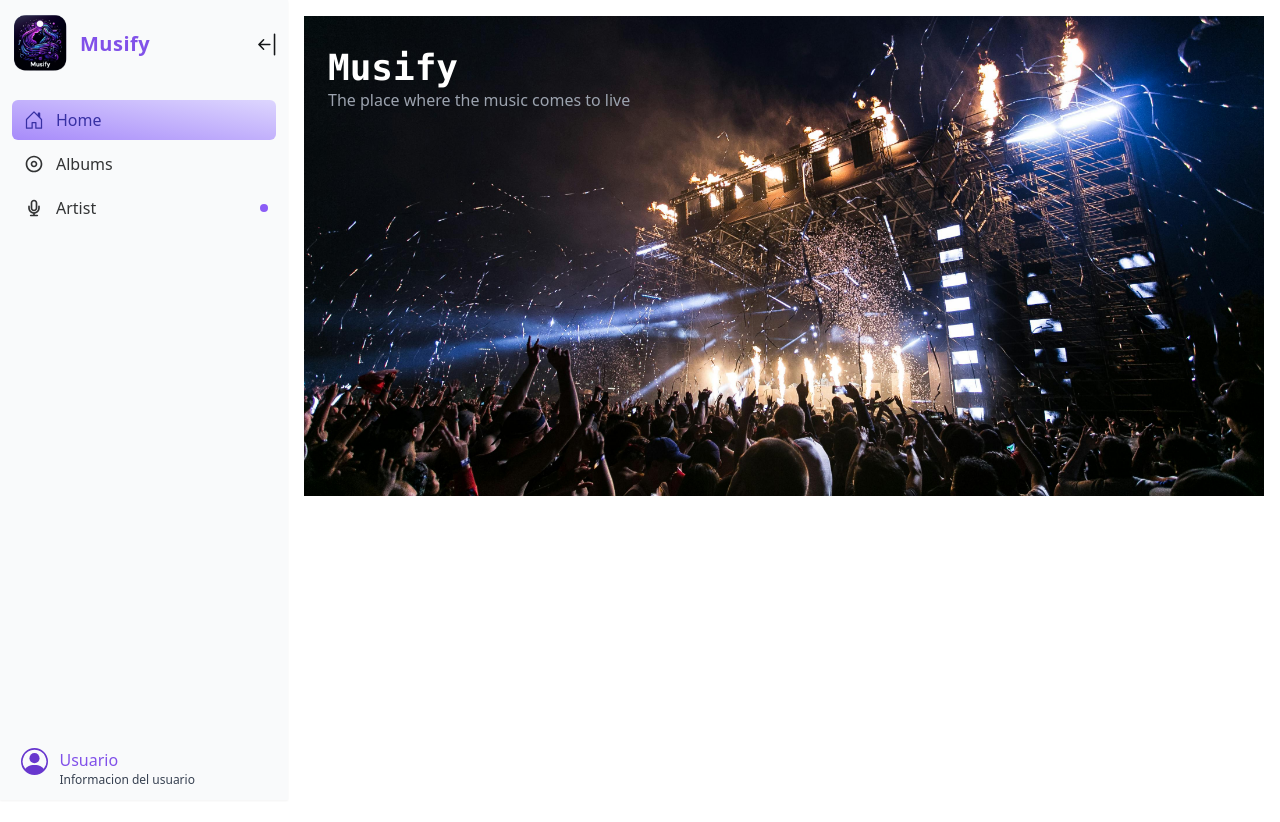
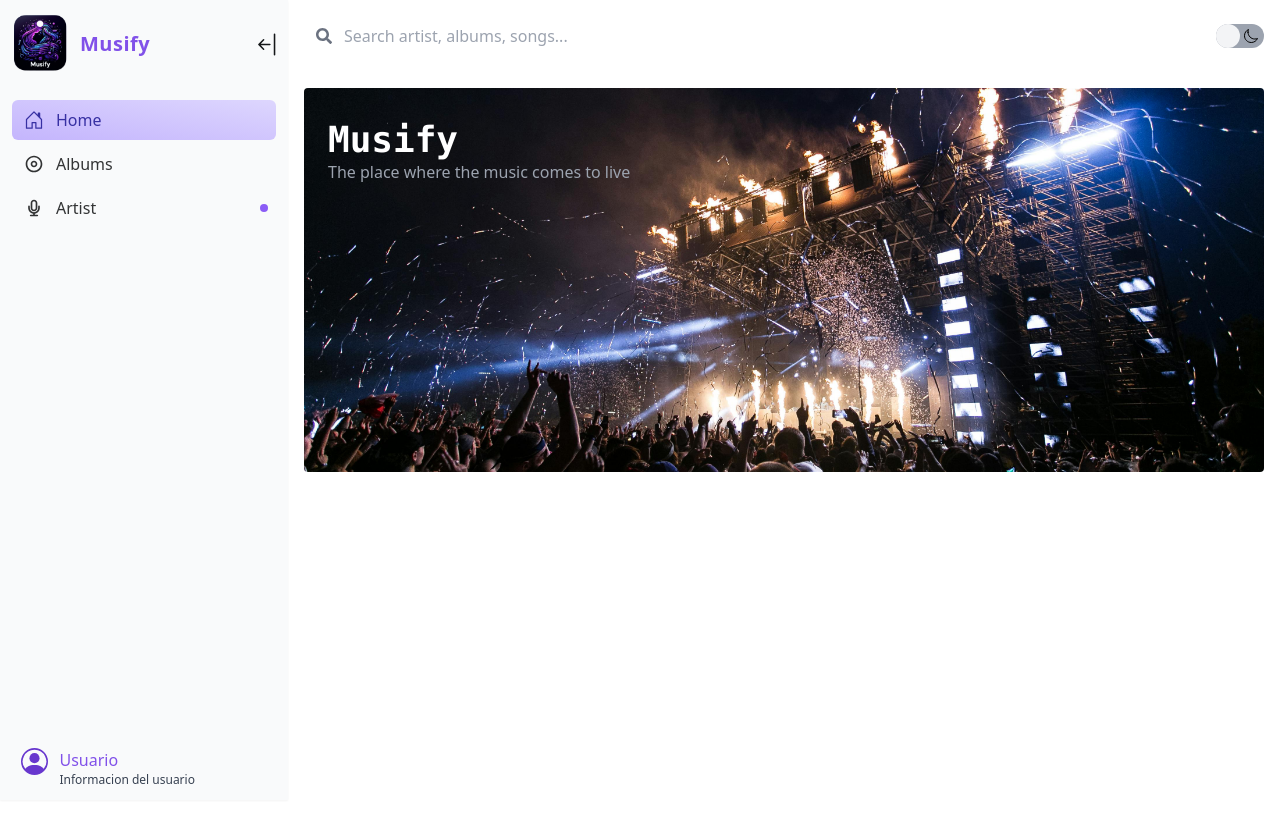
Before and after one commit to puj-course/fis_2024_g2, a React (Vite) app in the folder src/frontend/: page / in a window 1280 px wide. Shown: the top 822 px of the page. Before the commit the page ends 800 px from the top, so only its background shows below. Built offline with nearby package versions, Linux system fonts and the light colour scheme.

Commit message:
Header añadido y botón para modo oscuro

```diff
--- /dev/null
+++ b/src/frontend/src/components/darkModeToggle/DarkModeToggle.jsx
@@ -0,0 +1,47 @@
+import React, { useEffect, useState } from "react";
+
+//Iconos
+import { CiSun } from "react-icons/ci";
+import { IoMoonOutline } from "react-icons/io5";
+
+const DarkModeToggle = () => {
+    const [darkMode, setDarkMode] = useState(false);
+
+    useEffect(() => {
+        // Check localStorage for saved theme
+        const savedTheme = localStorage.getItem("theme");
+        if (savedTheme) {
+            const isDarkMode = savedTheme === "dark";
+            setDarkMode(isDarkMode);
+            document.documentElement.classList.toggle("dark", isDarkMode);
+        } else {
+            // Default to system preference if no saved theme
+            const prefersDarkMode = window.matchMedia(
+                "(prefers-color-scheme: dark)"
+            ).matches;
+            setDarkMode(prefersDarkMode);
+            document.documentElement.classList.toggle("dark", prefersDarkMode);
+        }
+    }, []);
+
+    const handleToggle = () => {
+        setDarkMode((prevMode) => {
+            const newMode = !prevMode;
+            document.documentElement.classList.toggle("dark", newMode);
+            localStorage.setItem("theme", newMode ? "dark" : "light");
+            return newMode;
+        });
+    };
+
+    return (
+        <div className="w-12 bg-gray-400 dark:bg-gray-800 rounded-full relative cursor-pointer h-6  flex justify-evenly items-center transition-all" onClick={handleToggle}>
+            <CiSun />
+            <IoMoonOutline />
+            <div
+                className={`w-1/2 h-full rounded-full bg-gray-100 dark:bg-gray-700 z-50 absolute top-0 ${darkMode ? "right-0" : "left-0"}`}
+            ></div>
+        </div>
+    );
+};
+
+export default DarkModeToggle;
--- /dev/null
+++ b/src/frontend/src/components/header/Header.jsx
@@ -0,0 +1,26 @@
+//Componentes
+import DarkModeToggle from "../darkModeToggle/DarkModeToggle";
+import { FaSearch } from 'react-icons/fa';
+
+const Header = () => {
+    return (
+        <header className="p-4 flex justify-between items-center">
+            {/* <input
+                type="text"
+                className="bg-transparent outline-none border-none bg-gray-100 dark:bg-darkNavBar px-4 py-2 w-1/2 rounded-lg"
+                placeholder="Search artist, albums, songs..."
+            /> */}
+            <div className="relative w-1/2">
+                <FaSearch className="absolute left-3 top-1/2 transform -translate-y-1/2 text-gray-500" />
+                <input
+                    type="text"
+                    className="bg-transparent outline-none border-none bg-gray-100 dark:bg-darkNavBar px-10 py-2 w-full rounded-lg"
+                    placeholder="Search artist, albums, songs..."
+                />
+            </div>
+            <DarkModeToggle />
+        </header>
+    );
+};
+
+export default Header;
--- a/src/frontend/src/components/sidebar/SideBar.jsx
+++ b/src/frontend/src/components/sidebar/SideBar.jsx
@@ -24,7 +24,7 @@ const SideBar = ({ children, expanded, setExpanded }) => {
                     ${expanded ? "w-72" : "w-[72px]"}
                 `}
         >
-            <nav className="h-full flex flex-col bg-[#F9FAFB] dark:bg-[#1D1E22] shadow-sm">
+            <nav className="h-full flex flex-col bg-[#F9FAFB] dark:bg-darkNavBar shadow-sm">
                 {/* Parte superior del SideBar*/}
                 <div
                     className={`h-[6rem]  flex items-centerp-1 pb-2 ${
@@ -113,7 +113,7 @@ export const SideBarItem = ({ icon, text, active, alert, path }) => {
             transition-colors
                 ${
                     active
-                        ? "bg-gradient-to-tr from-violet-400 to-violet-200 text-indigo-800 dark:from-zinc-700 dark:to-zinc-600 dark:text-white "
+                        ? "bg-gradient-to-tr from-violet-300 to-violet-200 text-indigo-800 dark:from-zinc-700 dark:to-zinc-600 dark:text-white "
                         : "hover:bg-violet-100 dark:hover:bg-zinc-800 text-[#323334] dark:text-[#CDCDCC]"
                 }
                 ${  expanded
--- a/src/frontend/src/index.css
+++ b/src/frontend/src/index.css
@@ -5,3 +5,36 @@
 .root {
   width: 100vw;
 }
+
+::-webkit-scrollbar {
+  width: .4rem;
+  padding: 4px;
+}
+
+::-webkit-scrollbar-thumb {
+  background-color: #aaa;
+  border-radius: 10px;
+}
+
+::-webkit-scrollbar-track {
+  background-color: #f1f1f1;
+}
+
+::-webkit-scrollbar-thumb:hover {
+  background-color: #99a;
+}
+
+html.dark ::-webkit-scrollbar-thumb {
+  background-color: #333;
+  border-radius: 10px;
+
+}
+
+html.dark ::-webkit-scrollbar-track {
+  background-color: #131416;
+}
+
+html.dark ::-webkit-scrollbar-thumb:hover {
+  background-color: #222;
+  border-radius: 10px;
+}
--- a/src/frontend/src/pages/home/HomePage.jsx
+++ b/src/frontend/src/pages/home/HomePage.jsx
@@ -1,7 +1,7 @@
 const HomePage = () => {
     return (
         <div className="p-4 min-h-screen">
-            <div className="bg-concert bg-cover bg-center h-[30rem] w-full flex flex-col p-6 pt-8">
+            <div className="bg-concert bg-cover bg-center h-96 w-full flex flex-col p-6 pt-8 rounded">
                 <h3 className="text-white text-4xl font-bold font-mono">Musify</h3>
                 <span className="text-gray-400">The place where the music comes to live</span>
             </div>
--- a/src/frontend/src/pages/main/MainPage.jsx
+++ b/src/frontend/src/pages/main/MainPage.jsx
@@ -3,6 +3,7 @@ import { Outlet, useLocation } from 'react-router-dom';
 
 //Componentes propios
 import SideBar, { SideBarItem } from '../../components/sidebar/SideBar';
+import Header from '../../components/header/Header';
 
 //Iconos de la sidebar
 import { BsHouseDoor } from 'react-icons/bs';
@@ -38,10 +39,11 @@ const MainPage = () => {
             </SideBar>
 
             <div
-                className={`transition-all dark:text-white bg-white min-h-screen dark:bg-[#131416] ${
+                className={`transition-all dark:text-white bg-white min-h-screen dark:bg-darkCustom ${
                     expanded ? "ml-72" : "ml-[72px]"
                 }`}
             >
+                <Header />
                 <Outlet />
             </div>
         </div>
--- a/src/frontend/tailwind.config.js
+++ b/src/frontend/tailwind.config.js
@@ -1,5 +1,6 @@
 /** @type {import('tailwindcss').Config} */
 export default {
+  darkMode: 'class',
   content: [
     "./index.html",
     "./src/**/*.{js,ts,jsx,tsx}",
@@ -11,7 +12,8 @@ export default {
         'concert': "url('./src/assets/concert.jpg')"
       },
       colors: {
-        // Añade más colores personalizados aquí
+        "darkCustom": "#131416",
+        "darkNavBar": "#1D1E22",
       },
     },
   },
```
